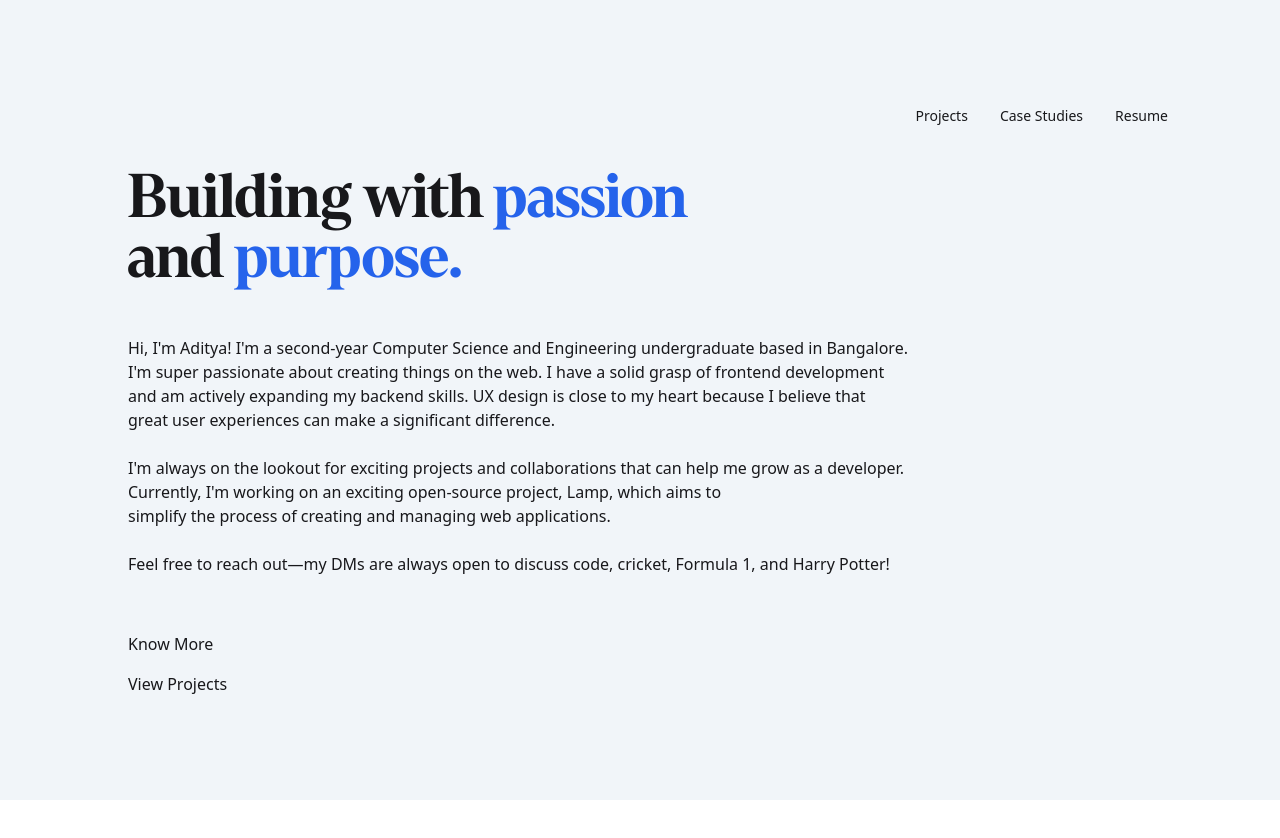
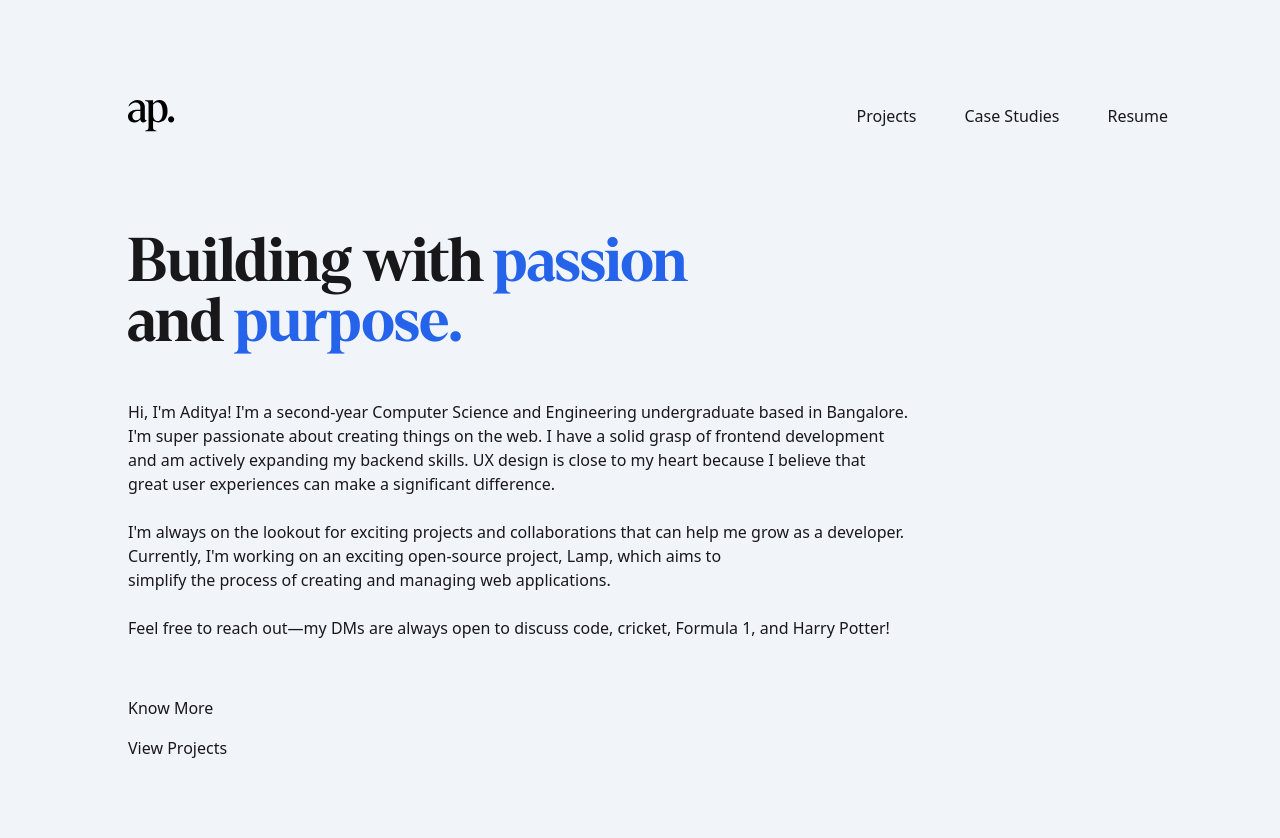
Before and after one commit to 1Aditya7/adityaparthiban, a Next.js app in the folder adityaparthiban/: page / in a window 1280 px wide. Shown: the top 838 px of the page. Before the commit the page ends 800 px from the top, so only its background shows below. Built offline with nearby package versions, Linux system fonts and the light colour scheme.

Commit message:
Added logo to navbar

```diff
--- a/adityaparthiban/src/app/globals.css
+++ b/adityaparthiban/src/app/globals.css
@@ -74,3 +74,10 @@
       @apply bg-background text-foreground;
     }
   }
+
+  @layer utilities {
+    ::selection {
+      background-color: #2563eb;
+      color: #fff;
+    }
+  }
--- a/adityaparthiban/src/app/page.tsx
+++ b/adityaparthiban/src/app/page.tsx
@@ -1,14 +1,20 @@
 import { Button } from "@/components/ui/button";
+
 
 export default function Home() {
   return (
     <div className="min-h-screen bg-slate-100">
       <main className="flex flex-col p-24">
-        <nav className="flex justify-end pb-8">
-          <ul><Button variant="link" className="hover:text-blue-600">Projects</Button></ul>
-          <ul><Button variant="link" className="hover:text-blue-600">Case Studies</Button></ul>
-          <ul><Button variant="link" className=" hover:text-blue-600">Resume</Button></ul>
-        </nav>
+      <nav className="flex justify-between items-center pb-24 align-middle">
+        <div className="flex items-center">
+          <img src="/initials.svg" alt="Logo" className="h-8 ml-8 hover:cursor-pointer" />
+        </div>
+        <ul className="flex">
+          <li className="mr-4"><Button variant="link" className="hover:text-blue-600 text-md">Projects</Button></li>
+          <li className="mr-4"><Button variant="link" className="hover:text-blue-600 text-md">Case Studies</Button></li>
+          <li><Button variant="link" className="hover:text-blue-600 text-md">Resume</Button></li>
+        </ul>
+      </nav>
         <div className="w-full max-w-4xl pl-8">
           <h1 className="text-6xl font-denton tracking-normal text-zinc-900">
             Building with <span className="text-blue-600">passion</span> <br />
```
Also changed, not shown: adityaparthiban/public/initials.svg (added).
